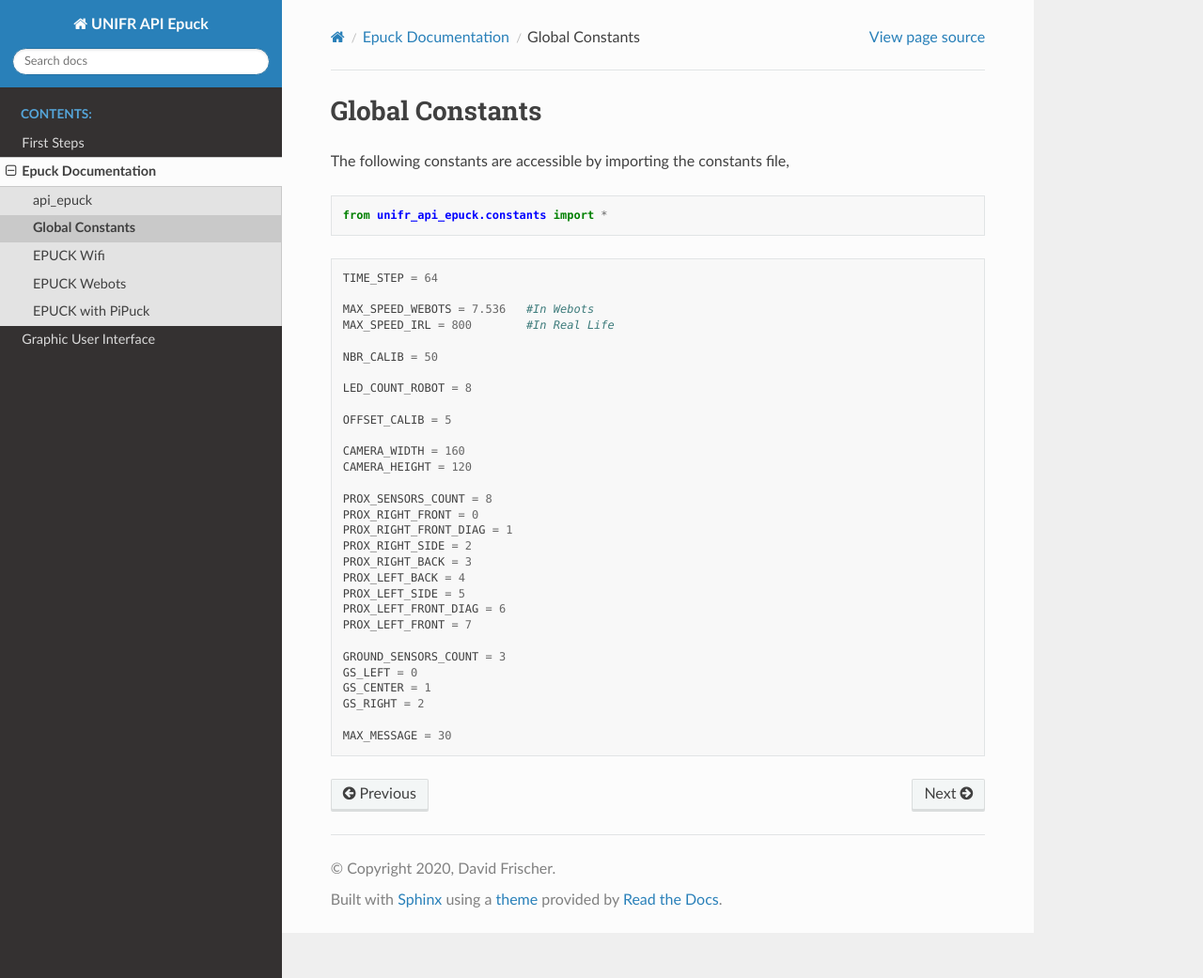
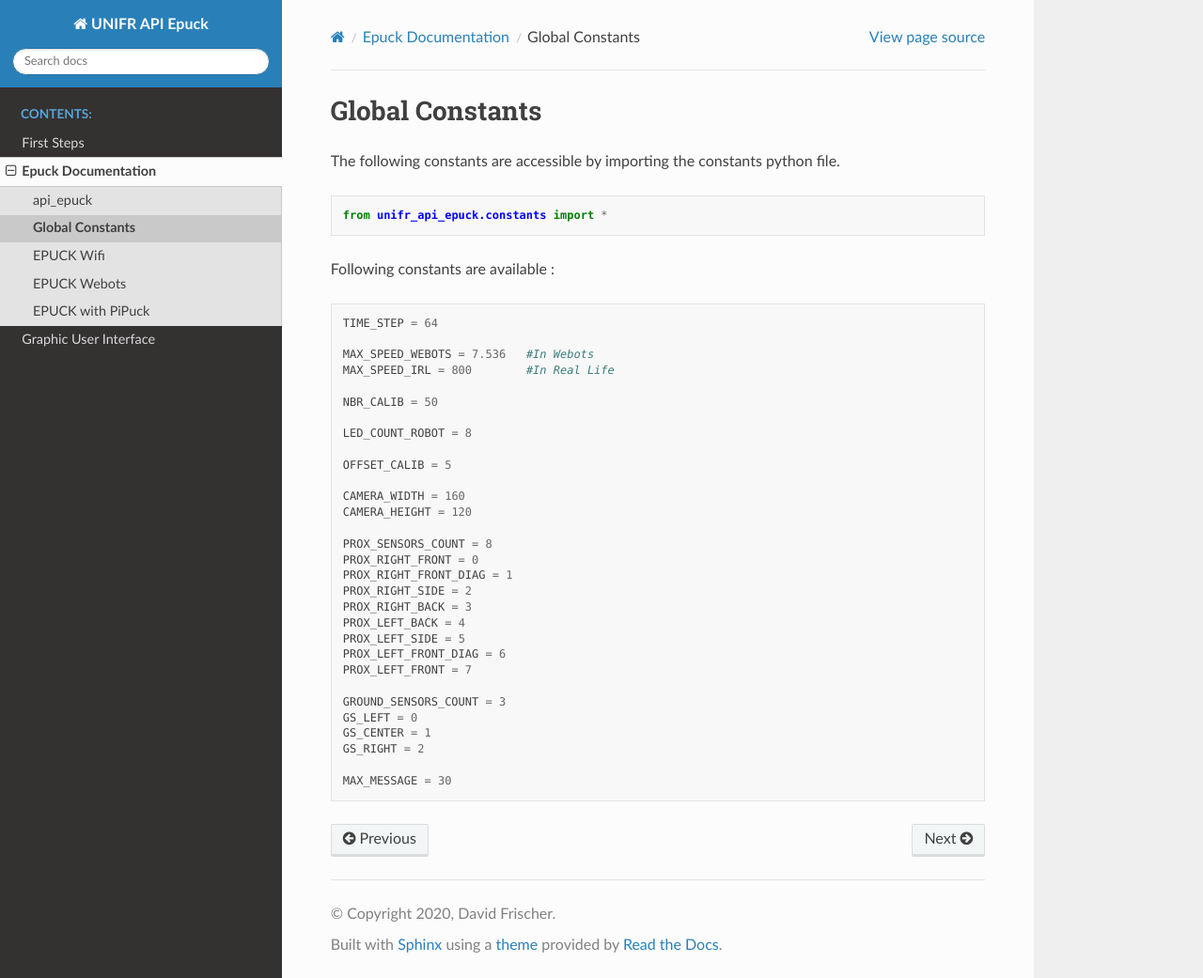
Before and after one commit to davidfrisch/UNIFR_API_EPUCK, a Sphinx documentation site: the page built from docs/unifr_api_epuck/constants.rst, in a window 1280 px wide and 1041 px high. Shown: the whole window at 94% size. Built offline with Sphinx 7.4.7 and the Read the Docs theme 2.0.0, drawn with Linux system fonts in a browser that asks for light colours.

Commit message:
update doc

```diff
--- a/docs/unifr_api_epuck/constants.rst
+++ b/docs/unifr_api_epuck/constants.rst
@@ -1,11 +1,13 @@
 Global Constants
 -------------------
 
-The following constants are accessible by importing the constants file,
+The following constants are accessible by importing the constants python file.
 
 .. code-block:: python
 
    from unifr_api_epuck.constants import *
+
+Following constants are available :
 
 .. code-block:: python
 
```
